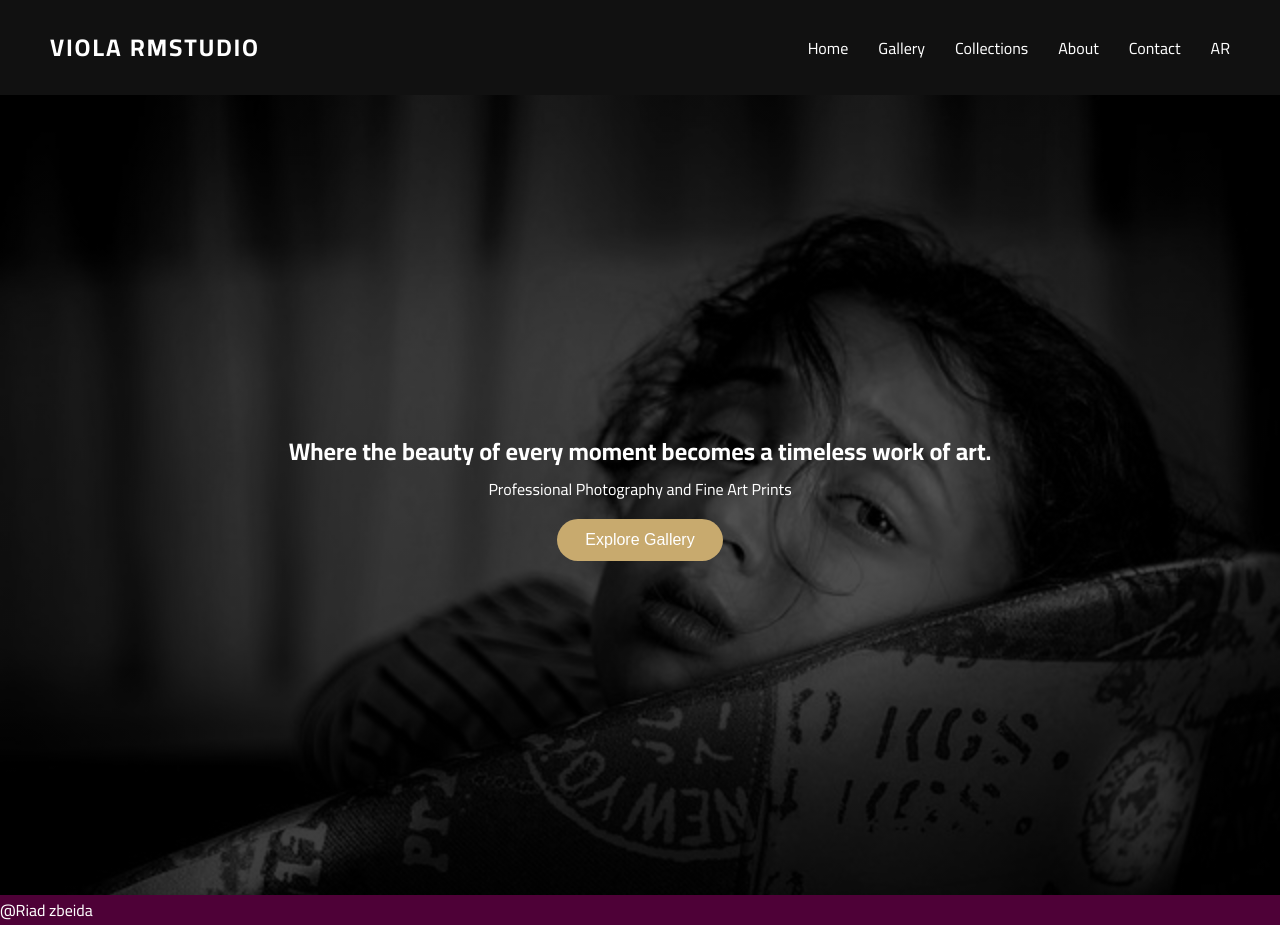
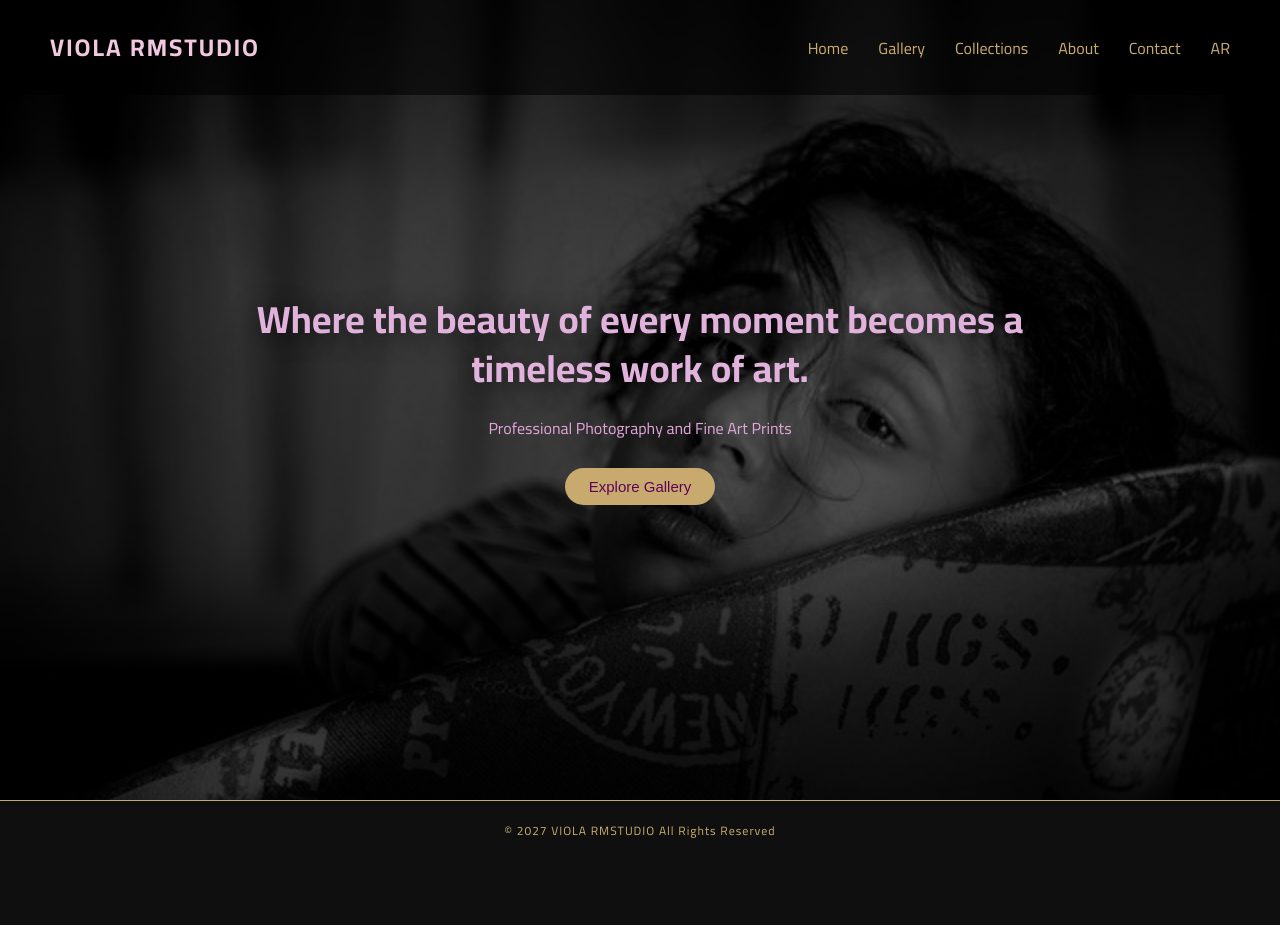
Before and after one commit to rzbeida/Viola-RMSTUDIO, a plain HTML site: page index.html in a window 1280 px wide. After the commit the page ends 860 px from the top, so only its background shows below. Drawn offline with Linux system fonts and the light colour scheme.

Commit message:
edited fonts and colors

```diff
--- a/css/style.css
+++ b/css/style.css
@@ -5,79 +5,69 @@ box-sizing:border-box;
 }
 
 body{
- font-family: 'Cairo', sans-serif;
-background:#4e0137;
-color:white;
+    font-family:'Cairo',sans-serif;
+    background:#0f0f0f;
+    color:#f5f5f5;
 }
 
+/* =========================
+   NAVBAR
+========================= */
+
 nav{
-
     display:flex;
     justify-content:space-between;
     align-items:center;
 
     padding:25px 50px;
 
-background:#111;
+    position:fixed;
+    top:0;
+    left:0;
+    width:100%;
+
+    background:rgba(0,0,0,.55);
+    backdrop-filter:blur(10px);
+
+    z-index:1000;
 }
 
 .logo{
-
     font-size:24px;
     font-weight:bold;
     letter-spacing:2px;
+        color:#f1c8df;
 
 }
 
 nav ul{
-
     display:flex;
     list-style:none;
     gap:30px;
-
 }
 
 nav a{
+    color:#c8aa6e;
+    text-decoration:none;
+    transition:.3s;
+}
 
-color:white;
-text-decoration:none;
+nav a:hover{
+    color:#c8aa6e;
+}
 
-}
+/* =========================
+   HERO
+========================= */
+
 .hero{
-    .hero h2{
-
-font-size:64px;
-
-max-width:1000px;
-
-line-height:1.2;
-
-margin-bottom:25px;
-
-color:white;
-
-text-shadow:
-0 4px 25px rgba(0,0,0,.6);
-
-}
-.hero p{
-
-font-size:22px;
-
-max-width:700px;
-
-color:#f5f5f5;
-
-margin-bottom:30px;
-
-}
 
     height:100vh;
 
     background:
     linear-gradient(
-rgba(0,0,0,.50),
-rgba(0,0,0,.70)
+        rgba(0,0,0,.45),
+        rgba(0,0,0,.75)
     ),
     url("../images/hero.jpg");
 
@@ -92,60 +82,166 @@ align-items:center;
 
     text-align:center;
 
+    position:relative;
+    overflow:hidden;
+
     padding:20px;
+}
 
+.hero h2{
+
+    font-size:38px;
+
+    max-width:900px;
+
+    line-height:1.3;
+
+    margin-bottom:20px;
+
+    color:rgb(225, 178, 220);
+
+    text-shadow:
+    0 4px 25px rgba(0,0,0,.6);
+
+    animation:fadeUp 1.5s ease;
 }
+
+.hero p{
+
+    font-size:16px;
+
+    max-width:700px;
+
+    color:#dfa4d8;
+
+    margin-bottom:25px;
+}
+
+/* =========================
+   BUTTON
+========================= */
 
 button{
 
-padding:15px 35px;
-
-font-size:18px;
+    padding:10px 24px;
 
     background:#c8aa6e;
 
-border:none;
-
-cursor:pointer;
-html[dir="rtl"]{
-
-text-align:right;
-
-}
-
-html[dir="rtl"] nav ul{
-
-flex-direction:row-reverse;
-
-}
-
-html[dir="rtl"] .hero{
-
-direction:rtl;
-
-}
-
-}
-button{
-
-padding:12px 28px;
-
-background:#c8aa6e;
-
-color:white;
+    color:rgb(94, 3, 89);
 
     border:none;
 
     border-radius:40px;
 
-font-size:16px;
+    font-size:15px;
 
     cursor:pointer;
 
     transition:.3s;
-
-margin-top:15px;
-
 }
 
+button:hover{
+
+    transform:translateY(-3px);
+
+    background:#d6b97f;
 }
+
+/* =========================
+   LIGHT EFFECT
+========================= */
+
+.light-effect{
+
+    position:absolute;
+
+    top:0;
+    left:-40%;
+
+    width:30%;
+    height:100%;
+
+    background:
+    linear-gradient(
+        90deg,
+        transparent,
+        rgba(255,255,255,.05),
+        transparent
+    );
+
+    transform:skewX(-20deg);
+
+    animation:lightMove 7s infinite;
+
+    pointer-events:none;
+}
+
+/* =========================
+   FOOTER
+========================= */
+
+footer{
+
+    background:#0f0f0f;
+
+    border-top:1px solid #c8aa6e;
+
+    padding:18px;
+
+    text-align:center;
+
+    color:#c8aa6e;
+}
+
+footer p{
+
+    font-size:12px;
+
+    margin:0;
+
+    letter-spacing:1px;
+}
+
+/* =========================
+   RTL
+========================= */
+
+html[dir="rtl"]{
+    text-align:right;
+}
+
+html[dir="rtl"] nav ul{
+    flex-direction:row-reverse;
+}
+
+html[dir="rtl"] .hero{
+    direction:rtl;
+}
+
+/* =========================
+   ANIMATIONS
+========================= */
+
+@keyframes fadeUp{
+
+    from{
+        opacity:0;
+        transform:translateY(30px);
+    }
+
+    to{
+        opacity:1;
+        transform:translateY(0);
+    }
+}
+
+@keyframes lightMove{
+
+    0%{
+        left:-40%;
+    }
+
+    100%{
+        left:140%;
+    }
+}
--- a/index.html
+++ b/index.html
@@ -15,8 +15,6 @@
 <link rel="stylesheet" href="css/style.css">
 
 </head>
-<body>
-
 <body>
 
 
@@ -48,6 +46,11 @@ VIOLA RMSTUDIO
 
 <section class="hero">
 
+<div class="light-effect"></div>
+
+<div class="hero-brand">
+
+</div>
 <h2 id="heroTitle">
 Where the beauty of every moment
 becomes a timeless work of art.
@@ -64,10 +67,16 @@ Explore Gallery
 
 </section>
 
+<footer>
+    <p>
+        © 2027 VIOLA RMSTUDIO
+
+        All Rights Reserved<br>
+
+    </p>
+</footer>
+
+<script src="js/main.js"></script>
+
 </body>
-<p>
-  @Riad zbeida
-</p>
-    <script src="js/main.js"></script>
-    </body>
 </html>
--- a/js/main.js
+++ b/js/main.js
@@ -44,4 +44,14 @@ function toggleLanguage() {
 
         currentLanguage = "en";
     }
+    window.addEventListener("scroll", () => {
+
+    const hero = document.querySelector(".hero");
+
+    let offset = window.pageYOffset;
+
+    hero.style.backgroundPositionY =
+        offset * 0.4 + "px";
+
+});
 }
```
Lines whose indentation alone changed are shown as unchanged.
